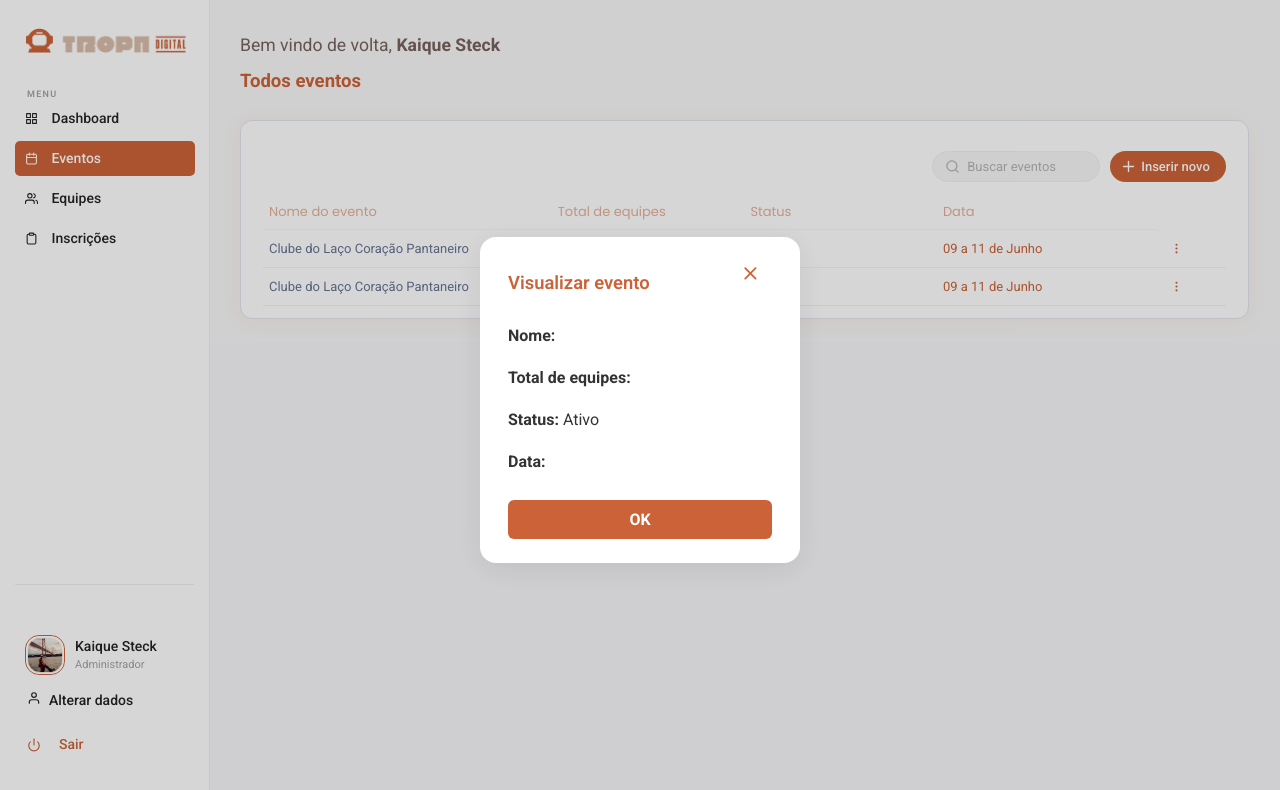
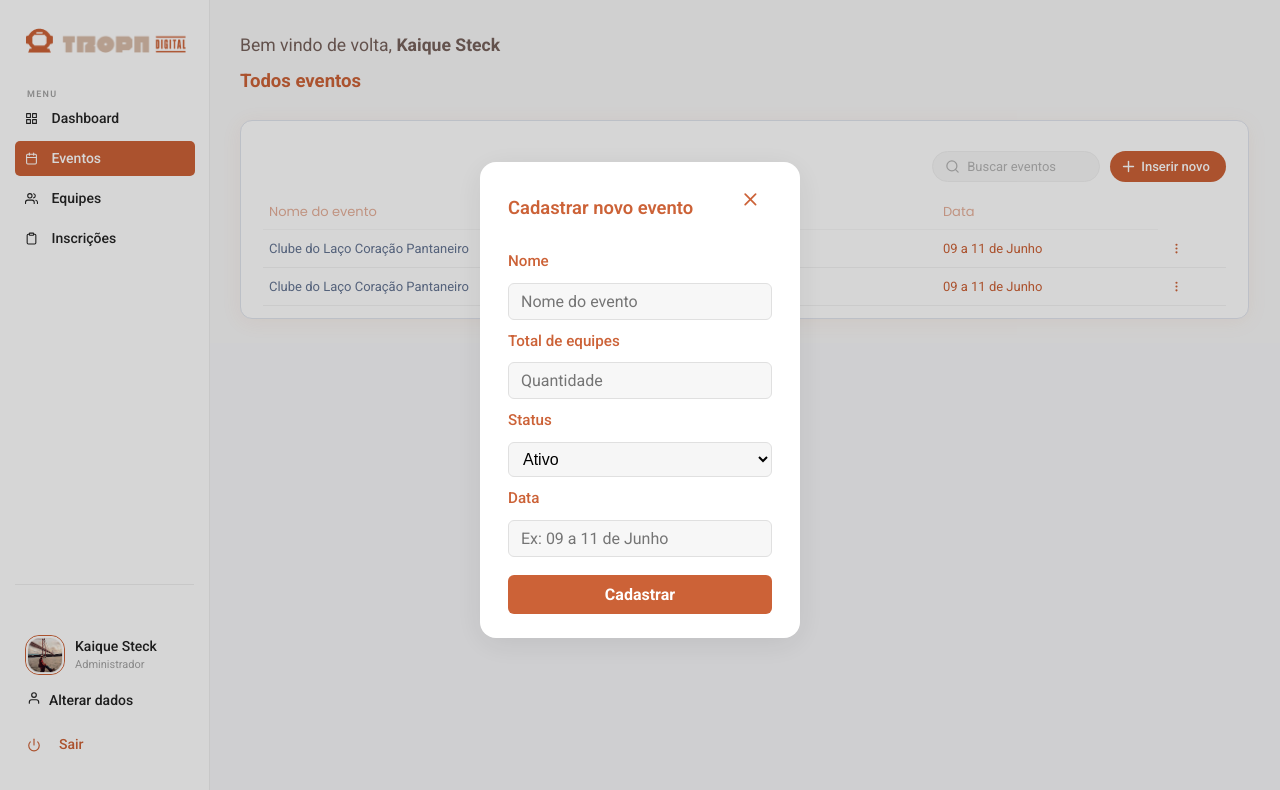
Before and after one commit to alissonooliveiraofc/tropa-digital-teste-tecnico-front, a React (Vite) app: page /eventos in a window 1280 px wide. Both pictures are taken after a click on the button "Inserir novo". Shown: the top 790 px of the page. Built offline with nearby package versions, Linux system fonts and the light colour scheme.

Commit message:
feat: adiciona funcionalidades de visualização, edição e cadastro de eventos com modais

```diff
--- a/src/components/EventosTable.tsx
+++ b/src/components/EventosTable.tsx
@@ -1,7 +1,7 @@
 import styled from "styled-components";
 import { useState, useEffect, useRef } from "react";
 import { useReactTable, getCoreRowModel, flexRender } from "@tanstack/react-table";
-import { FiSearch, FiPlus, FiMoreVertical, FiX } from "react-icons/fi";
+import { FiSearch, FiPlus, FiMoreVertical, FiX, FiEye, FiEdit2, FiTrash2 } from "react-icons/fi";
 
 // Simulação dos dados
 const initialData = [
@@ -331,6 +331,7 @@ const ActionsMenuItem = styled.button`
 export default function EventosTable() {
   const [data, setData] = useState(initialData);
   const [isModalOpen, setModalOpen] = useState(false);
+  const [modalMode, setModalMode] = useState<"cadastro" | "visualizar" | "editar" | null>(null);
   const [novoEvento, setNovoEvento] = useState({
     nome: "",
     equipes: "",
@@ -339,7 +340,6 @@ export default function EventosTable() {
   });
   const [editingIndex, setEditingIndex] = useState<number | null>(null);
   const [actionsMenuVisible, setActionsMenuVisible] = useState<number | null>(null);
-
   const menuRef = useRef<HTMLDivElement | null>(null);
 
   const table = useReactTable({
@@ -350,7 +350,8 @@ export default function EventosTable() {
 
   function handleOpenModal(index: number | null = null) {
     setModalOpen(true);
-    setActionsMenuVisible(null); // Fecha o menu ao clicar em Editar
+    setModalMode("editar"); // <-- Corrigido aqui!
+    setActionsMenuVisible(null);
     setEditingIndex(index);
     if (index !== null) {
       setNovoEvento(data[index]);
@@ -359,8 +360,16 @@ export default function EventosTable() {
     }
   }
 
+  function handleOpenCadastro() {
+    setModalOpen(true);
+    setModalMode("cadastro");
+    setEditingIndex(null);
+    setNovoEvento({ nome: "", equipes: "", status: "Ativo", data: "" });
+  }
+
   function handleCloseModal() {
     setModalOpen(false);
+    setModalMode(null);
     setEditingIndex(null);
   }
 
@@ -368,21 +377,23 @@ export default function EventosTable() {
     setNovoEvento({ ...novoEvento, [e.target.name]: e.target.value });
   }
 
-  function handleSubmit(e: React.FormEvent) {
+  function handleSubmitCadastro(e: React.FormEvent) {
     e.preventDefault();
     if (!novoEvento.nome || !novoEvento.equipes || !novoEvento.data) return;
-
-    let updatedData;
-    if (editingIndex !== null) {
-      updatedData = [...data];
-      updatedData[editingIndex] = { ...novoEvento, equipes: Number(novoEvento.equipes) };
-    } else {
-      updatedData = [...data, { ...novoEvento, equipes: Number(novoEvento.equipes) }];
+    const updatedData = [...data, { ...novoEvento, equipes: Number(novoEvento.equipes) }];
+    setData(updatedData);
+    localStorage.setItem("eventos", JSON.stringify(updatedData));
+    handleCloseModal();
   }
 
+  function handleSubmitEdicao(e: React.FormEvent) {
+    e.preventDefault();
+    if (editingIndex === null) return;
+    const updatedData = [...data];
+    updatedData[editingIndex] = { ...novoEvento, equipes: Number(novoEvento.equipes) };
     setData(updatedData);
     localStorage.setItem("eventos", JSON.stringify(updatedData));
-    setModalOpen(false);
+    handleCloseModal();
   }
 
   function handleRemove(index: number) {
@@ -414,9 +425,10 @@ export default function EventosTable() {
 
   function handleView(index: number) {
     setModalOpen(true);
-    setActionsMenuVisible(null); // Fecha o menu ao clicar em Visualizar
-    setEditingIndex(null); // Não estamos editando, apenas visualizando
+    setModalMode("visualizar");
+    setEditingIndex(null);
     setNovoEvento(data[index]);
+    setActionsMenuVisible(null);
   }
 
   return (
@@ -426,7 +438,7 @@ export default function EventosTable() {
           <FiSearch />
           <input placeholder="Buscar eventos" />
         </SearchBox>
-        <AddButton onClick={() => handleOpenModal()}>
+        <AddButton onClick={handleOpenCadastro}>
           <FiPlus />
           Inserir novo
         </AddButton>
@@ -464,16 +476,16 @@ export default function EventosTable() {
                 {actionsMenuVisible === rowIndex && (
                   <ActionsMenu ref={menuRef}>
                     <ActionsMenuItem onClick={() => handleView(rowIndex)}>
-                      <FiSearch /> Visualizar
+                      <FiEye /> Visualizar
                     </ActionsMenuItem>
                     <ActionsMenuItem onClick={() => handleOpenModal(rowIndex)}>
-                      <FiPlus /> Editar
+                      <FiEdit2 /> Editar
                     </ActionsMenuItem>
                     <ActionsMenuItem
                       className="danger"
                       onClick={() => handleRemove(rowIndex)}
                     >
-                      <FiX /> Remover
+                      <FiTrash2 /> Remover
                     </ActionsMenuItem>
                   </ActionsMenu>
                 )}
@@ -483,23 +495,13 @@ export default function EventosTable() {
         </tbody>
       </Table>
 
-      {isModalOpen && (
+      {/* MODAL DE CADASTRO */}
+      {isModalOpen && modalMode === "cadastro" && (
         <ModalOverlay>
           <ModalContent>
             <ModalClose onClick={handleCloseModal}><FiX /></ModalClose>
-            {editingIndex === null ? (
-              <>
-                <ModalTitle>Visualizar evento</ModalTitle>
-                <p><strong>Nome:</strong> {novoEvento.nome}</p>
-                <p><strong>Total de equipes:</strong> {novoEvento.equipes}</p>
-                <p><strong>Status:</strong> {novoEvento.status}</p>
-                <p><strong>Data:</strong> {novoEvento.data}</p>
-                <ModalSubmit onClick={handleCloseModal}>OK</ModalSubmit>
-              </>
-            ) : (
-              <>
-                <ModalTitle>{editingIndex !== null ? "Editar evento" : "Cadastrar novo evento"}</ModalTitle>
-                <ModalForm onSubmit={handleSubmit}>
+            <ModalTitle>Cadastrar novo evento</ModalTitle>
+            <ModalForm onSubmit={handleSubmitCadastro}>
               <ModalLabel>Nome</ModalLabel>
               <ModalInput
                 name="nome"
@@ -528,7 +530,7 @@ export default function EventosTable() {
                   borderRadius: 6,
                   border: "1px solid #e0e0e0",
                   fontSize: "1rem",
-                      background: "#f6f6f6"
+                  background: "#f6f6f6",
                 }}
               >
                 <option value="Ativo">Ativo</option>
@@ -542,14 +544,80 @@ export default function EventosTable() {
                 placeholder="Ex: 09 a 11 de Junho"
                 required
               />
-                  <ModalSubmit type="submit">
-                    {editingIndex !== null ? "Salvar alterações" : "Cadastrar"}
-                  </ModalSubmit>
+              <ModalSubmit type="submit">Cadastrar</ModalSubmit>
             </ModalForm>
-              </>
-            )}
           </ModalContent>
         </ModalOverlay>
+      )}
+
+      {/* MODAL DE VISUALIZAR */}
+      {isModalOpen && modalMode === "visualizar" && (
+        <ModalOverlay>
+          <ModalContent>
+            <ModalClose onClick={handleCloseModal}><FiX /></ModalClose>
+            <ModalTitle>Visualizar evento</ModalTitle>
+            <p><strong>Nome:</strong> {novoEvento.nome}</p>
+            <p><strong>Total de equipes:</strong> {novoEvento.equipes}</p>
+            <p><strong>Status:</strong> {novoEvento.status}</p>
+            <p><strong>Data:</strong> {novoEvento.data}</p>
+            <ModalSubmit onClick={handleCloseModal}>OK</ModalSubmit>
+          </ModalContent>
+        </ModalOverlay>
+      )}
+
+      {/* MODAL DE EDIÇÃO */}
+      {isModalOpen && modalMode === "editar" && (
+        <ModalOverlay>
+          <ModalContent>
+            <ModalClose onClick={handleCloseModal}><FiX /></ModalClose>
+            <ModalTitle>Editar evento</ModalTitle>
+            <ModalForm onSubmit={handleSubmitEdicao}>
+              <ModalLabel>Nome</ModalLabel>
+              <ModalInput
+                name="nome"
+                value={novoEvento.nome}
+                onChange={handleChange}
+                placeholder="Nome do evento"
+                required
+              />
+              <ModalLabel>Total de equipes</ModalLabel>
+              <ModalInput
+                name="equipes"
+                type="number"
+                min={1}
+                value={novoEvento.equipes}
+                onChange={handleChange}
+                placeholder="Quantidade"
+                required
+              />
+              <ModalLabel>Status</ModalLabel>
+              <select
+                name="status"
+                value={novoEvento.status}
+                onChange={handleChange}
+                style={{
+                  padding: "7px 10px",
+                  borderRadius: 6,
+                  border: "1px solid #e0e0e0",
+                  fontSize: "1rem",
+                  background: "#f6f6f6",
+                }}
+              >
+                <option value="Ativo">Ativo</option>
+                <option value="Inativo">Inativo</option>
+              </select>
+              <ModalLabel>Data</ModalLabel>
+              <ModalInput
+                name="data"
+                value={novoEvento.data}
+                onChange={handleChange}
+                placeholder="Ex: 09 a 11 de Junho"
+                required
+              />
+              <ModalSubmit type="submit">Salvar alterações</ModalSubmit>
+            </ModalForm>
+          </ModalContent >
+        </ModalOverlay >
       )}
     </>
   );
```
Lines whose indentation alone changed are shown as unchanged.
